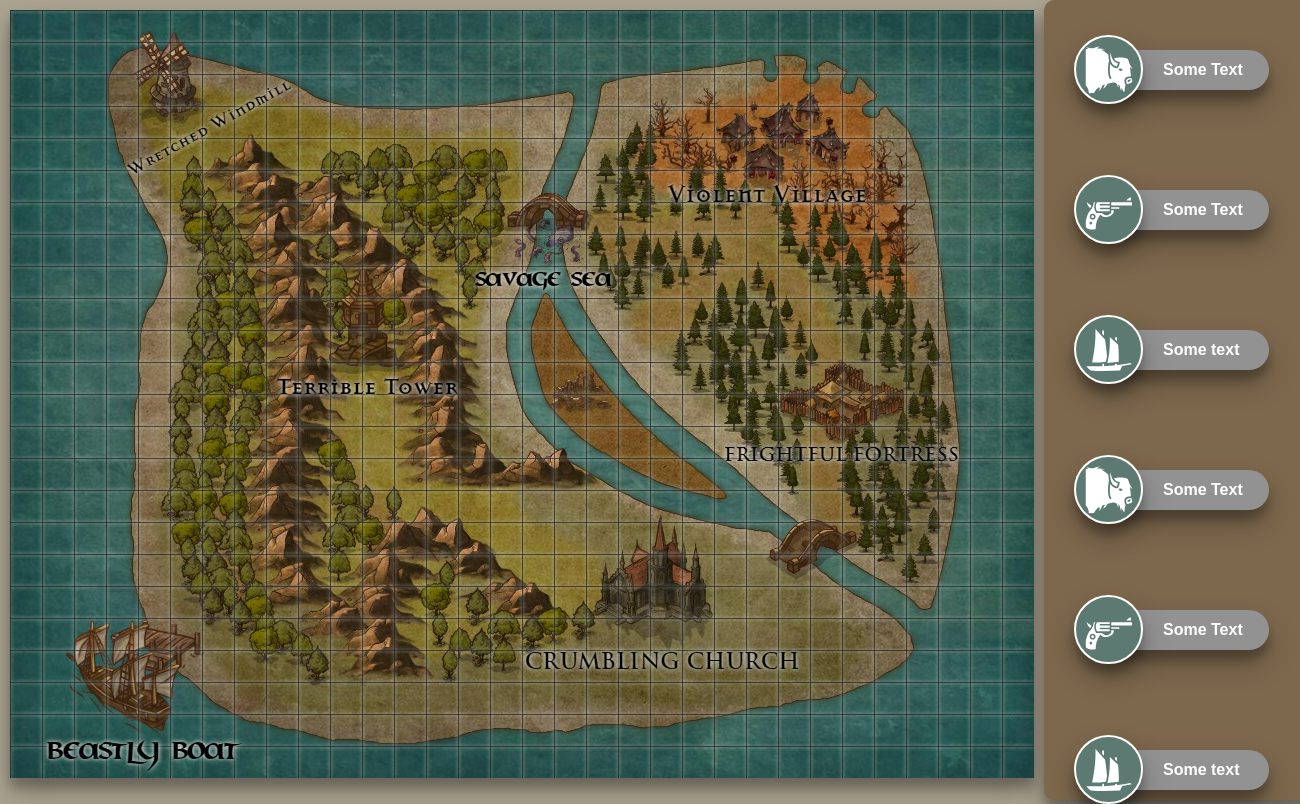
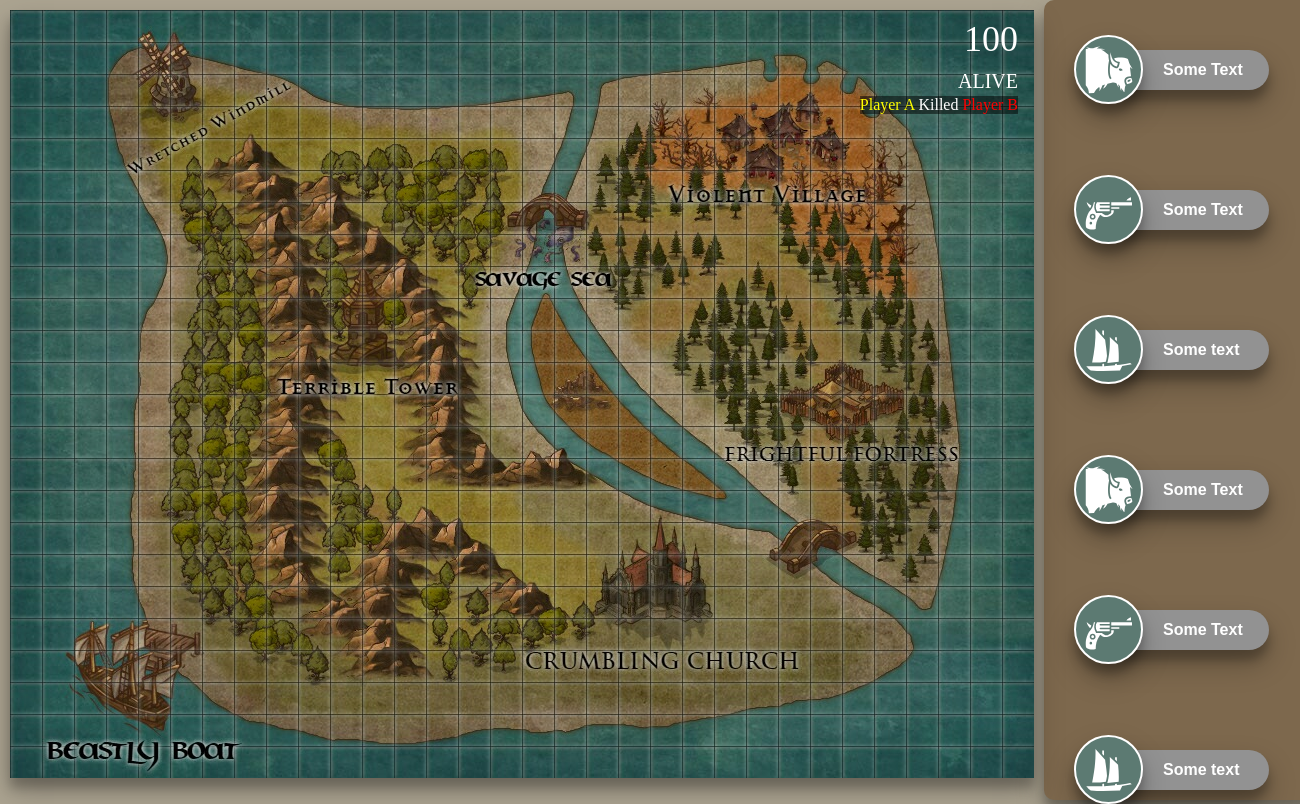
Before and after one commit to RHenigan/WUBG, an Electron app: page assets/html/dm.html in a window 1300 px wide. Drawn offline with Linux system fonts and the light colour scheme; a web font is replaced by a local one.

Commit message:
Add Html and Style for kill counter and kill feed

```diff
--- a/assets/css/dm.css
+++ b/assets/css/dm.css
@@ -19,6 +19,43 @@
   width: 1024px;
   height: 768px;
   box-shadow: 0 14px 28px rgba(0,0,0,0.25), 0 10px 10px rgba(0,0,0,0.22);
+}
+
+.killing_player{
+  font-size: 16px;
+  color: yellow;
+  position: absolute;
+  top: 70px;
+  right: 16px;
+  background-color: rgba(0, 0, 0, 0.5);
+}
+
+.action_player{
+  color: white;
+}
+
+.killed_player{
+  color: red;
+}
+
+.kill_countdown{
+  font-size: 36px;
+  position: absolute;
+  top: 8px;
+  right: 16px;
+  color: white;
+}
+
+.alive_text{
+  font-size: 20px;
+  position: absolute;
+  top: 60px;
+  right: 16px;
+  color: white;
+}
+
+.img_container{
+  position: relative;
 }
 
 .game_button{
--- a/assets/html/dm.html
+++ b/assets/html/dm.html
@@ -11,8 +11,11 @@
 
 <body>
   <div id="game_status_container">
-    <div id="game_map">
+    <div class="img_container" id="game_map">
       <img src='../images/BattleRoyale.jpg'>
+      <div class="kill_countdown" id="kill_countdown">100</div>
+      <div class="alive_text">ALIVE</div>
+      <p class="killing_player">Player A <span class="action_player">Killed </span><span class="killed_player">Player B</span></p>
     </div>
   </div>
   <div id="game_controller_container">
```
